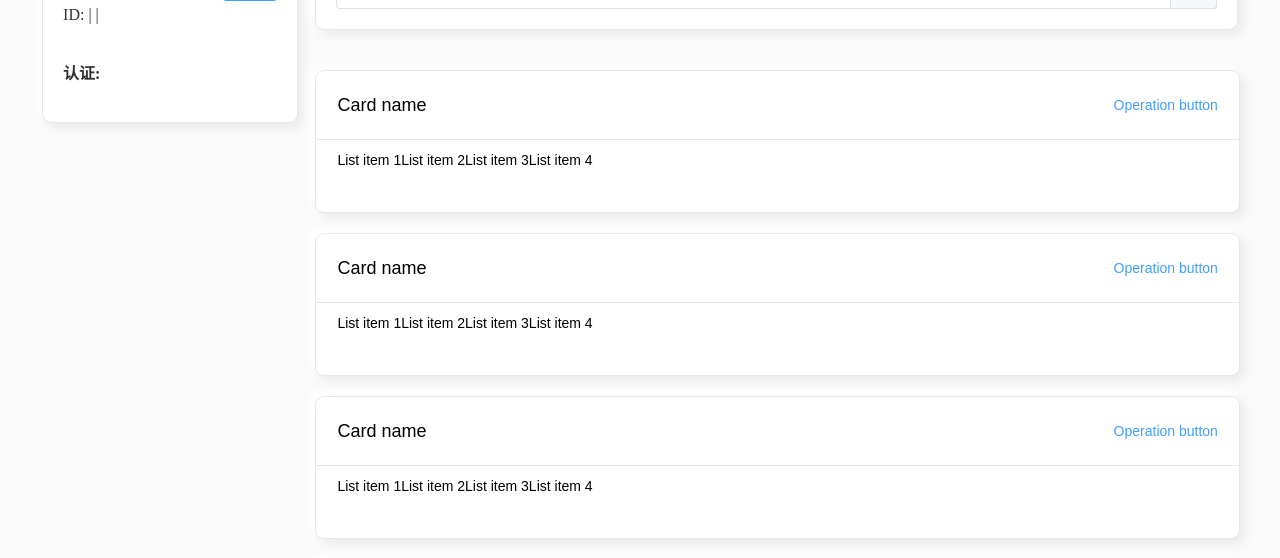
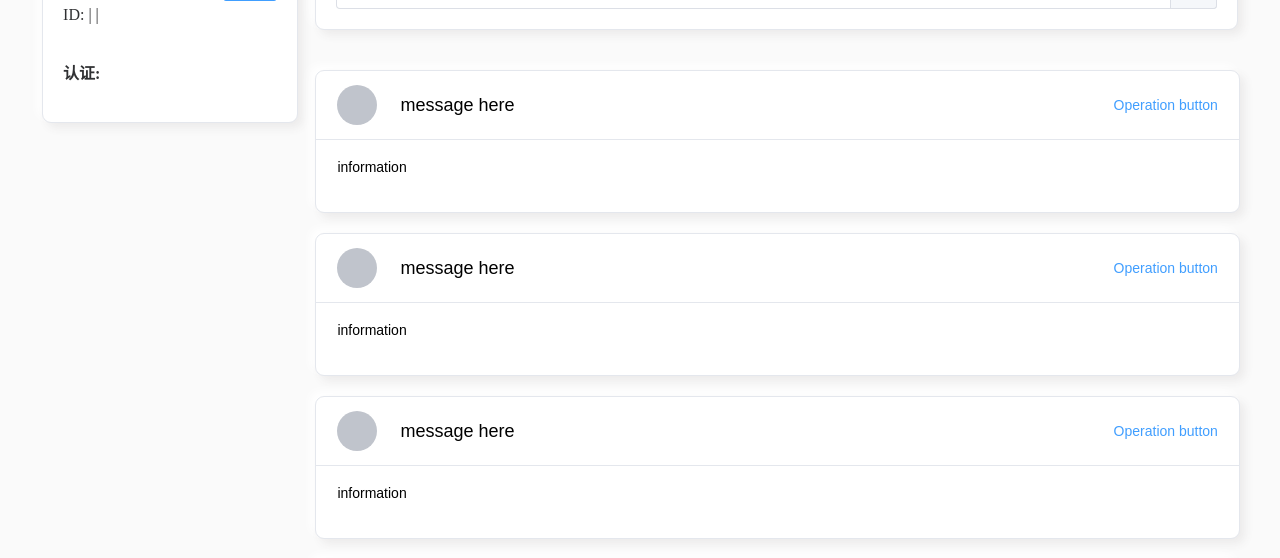
Before and after one commit to qa-gt/gt-v3-frontend, a Vue app: page /#/user in a window 1280 px wide. Before the commit this address led to /#/index. Shown: the part 198-756 px from the top of the page. Built offline with nearby package versions, Linux system fonts and the light colour scheme; what @kangc/v-md-editor would draw is missing.

Commit message:
update userinfo

```diff
--- a/src/router/index.js
+++ b/src/router/index.js
@@ -5,16 +5,6 @@ const routes = [{
     path: '/',
     name: 'home',
     redirect: "/index",
-},
-{
-    path: '/about',
-    name: 'about',
-    component: () => import('@/views/AboutView.vue')
-},
-{
-    path: '/test',
-    name: 'test',
-    component: () => import('@/views/TestView.vue')
 },
 {
     path: "/index",
--- a/src/views/UserInfoView.vue
+++ b/src/views/UserInfoView.vue
@@ -25,6 +25,8 @@
               :key="item.value"
               v-bind:label="item.label"
               v-bind:name="item.value"
+              v-model="which"
+              @tab-click="tabs"
             ></el-tab-pane>
           </el-tabs>
           <el-select
@@ -72,7 +74,11 @@
               style="color: black; font-width: 2500px; font-size: 18px"
               @click="route_to_article()"
             >
-              Card name
+            <el-avatar :style="{display: SHOWIT}" :src="circleUrl">
+            </el-avatar>
+            &emsp;
+
+              {{ message }}
             </el-button>
             <el-button class="button" type="text">Operation button</el-button>
           </div>
@@ -82,8 +88,8 @@
           style="color: black; font-width: 2500px; font-size: 13px"
           @click="route_to_article()"
         >
-          <div v-for="o in 4" :key="o" class="text item">
-            {{ "List item " + o }} <br /><br />
+          <div class="text item">
+            {{ information }}
           </div>
         </el-button>
       </el-card>
@@ -144,7 +150,11 @@ export default {
         { text: "超级管理员", type: "" },
         { text: "实名信息：王**(210819**)", type: "info" },
       ]),
+      message: "message here",
+      information: "information",
       article_id: "1",
+      SHOWIT: true,
+      which: "0",
       options: [
         {
           value: "0",
@@ -184,8 +194,17 @@ export default {
     route_to_article() {
       location.href="/#/article/"; //要加上文章的id
     },
+    tabs() {
+      if (this.which === '2' || this.which === '3') {
+        this.SHOWIT = true
+      } else {
+        this.SHOWIT = false
+      }
+    },
   },
   name: 'UserInfoView',
 
 };
+
+
 </script>
```
